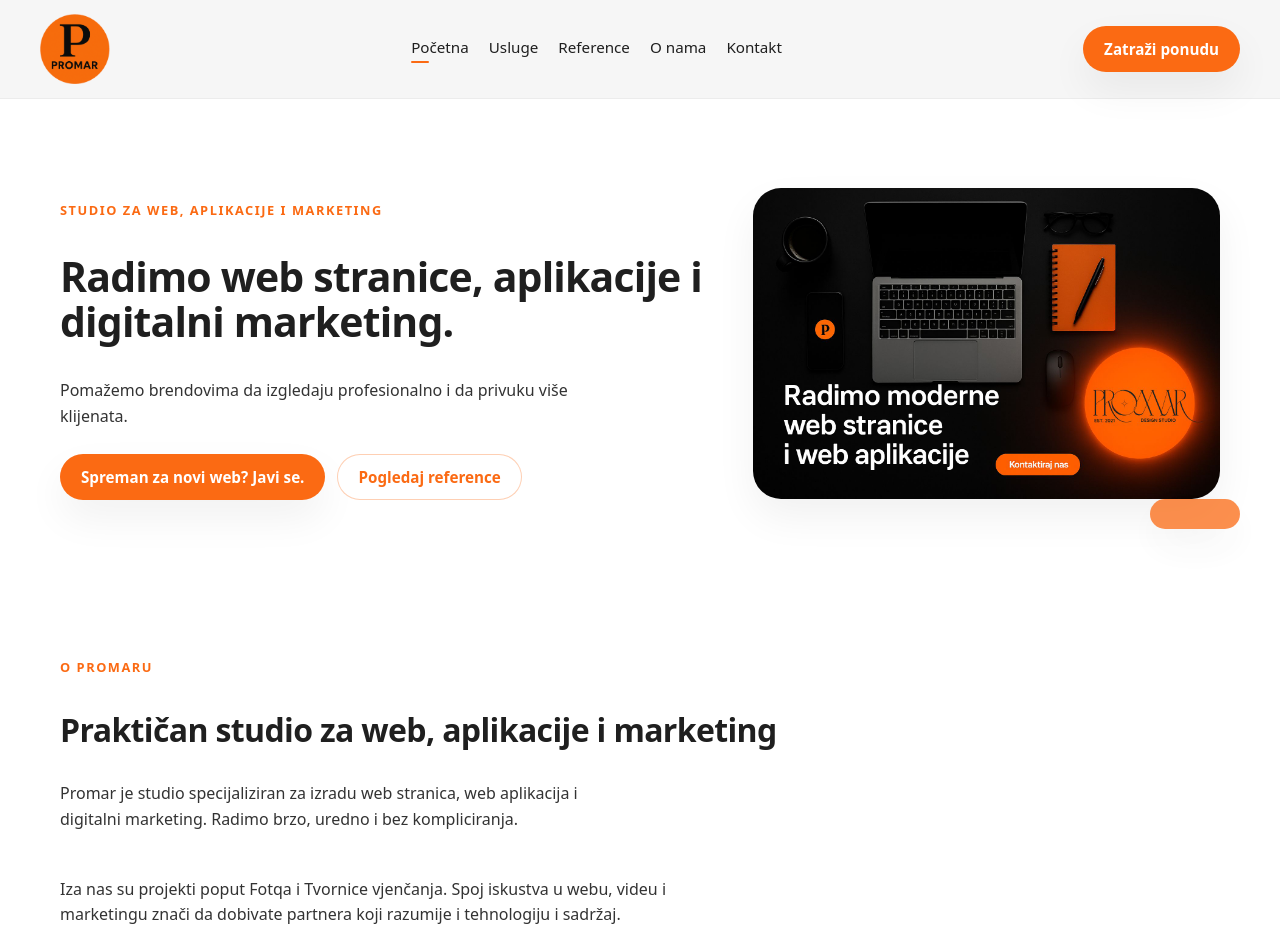
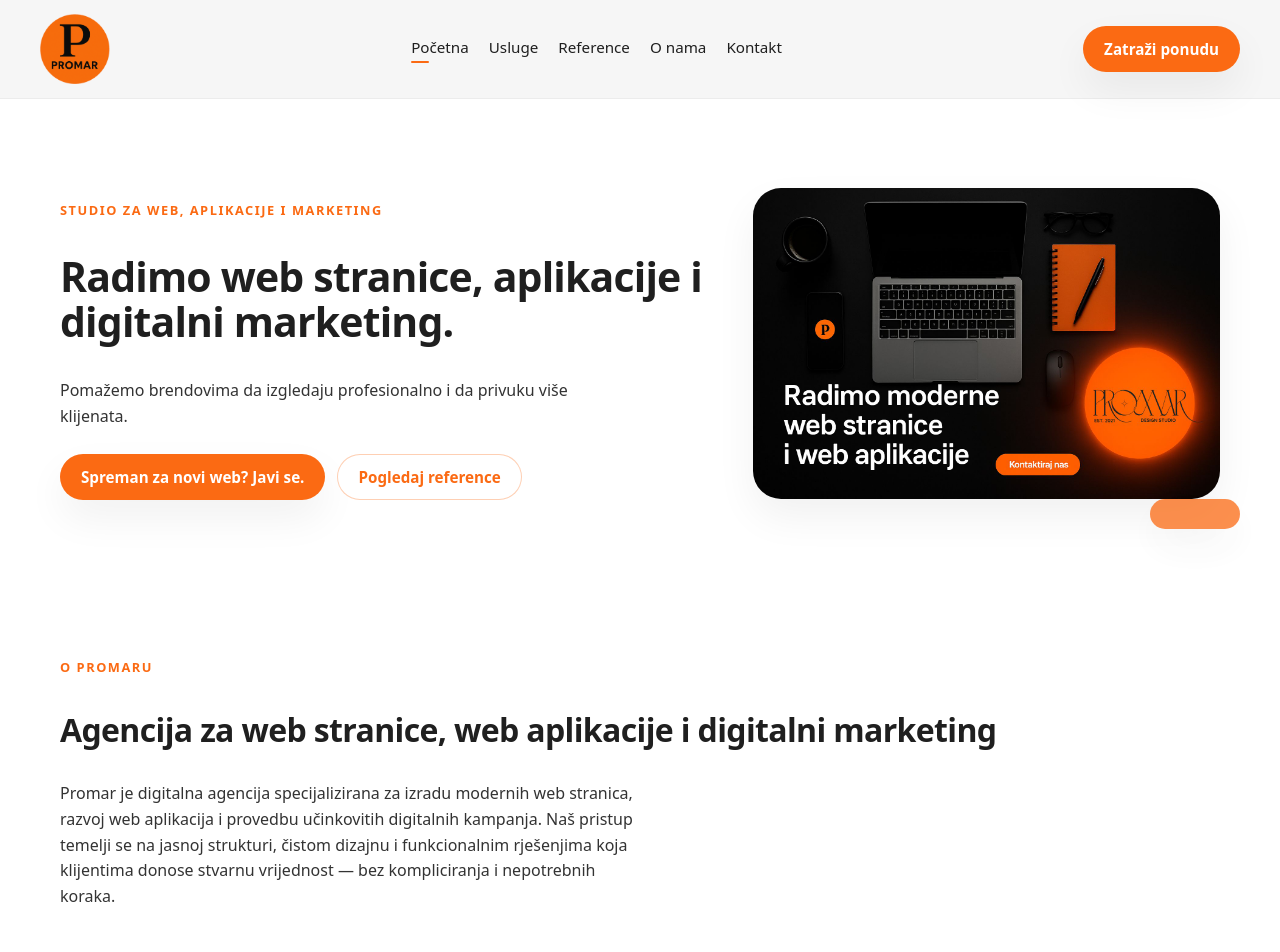
Before and after one commit to Ren0g/promar, a Next.js app: page / in a window 1280 px wide. Shown: the top 952 px of the page. Built offline with nearby package versions, Linux system fonts and the light colour scheme.

Commit message:
Update page.jsx

```diff
--- a/app/page.jsx
+++ b/app/page.jsx
@@ -47,15 +47,19 @@
         <div className="container">
           <SectionTitle
             kicker="O PROMARU"
-            title="Praktičan studio za web, aplikacije i marketing"
-            subtitle="Promar je studio specijaliziran za izradu web stranica, web aplikacija i digitalni marketing. Radimo brzo, uredno i bez kompliciranja."
+            title="Agencija za web stranice, web aplikacije i digitalni marketing"
+            subtitle="Promar je digitalna agencija specijalizirana za izradu modernih web
+            stranica, razvoj web aplikacija i provedbu učinkovitih digitalnih kampanja.
+            Naš pristup temelji se na jasnoj strukturi, čistom dizajnu i funkcionalnim rješenjima
+            koja klijentima donose stvarnu vrijednost — bez kompliciranja i nepotrebnih koraka."
           />
 
           <div className="two-cols">
             <p>
-              Iza nas su projekti poput Fotqa i Tvornice vjenčanja. Spoj
-              iskustva u webu, videu i marketingu znači da dobivate partnera
-              koji razumije i tehnologiju i sadržaj.
+              Iza nas su projekti poput Fotqa i Tvornice vjenčanja, što nam daje jedinstvenu
+              kombinaciju iskustva u webu, videu, sadržaju i digitalnom marketingu. Upravo taj
+              spoj omogućuje nam da razumijemo i tehnološku stranu i potrebe brenda, te isporučimo
+              rješenja koja istovremeno dobro izgledaju i dobro funkcioniraju.
             </p>
           </div>
         </div>
```
